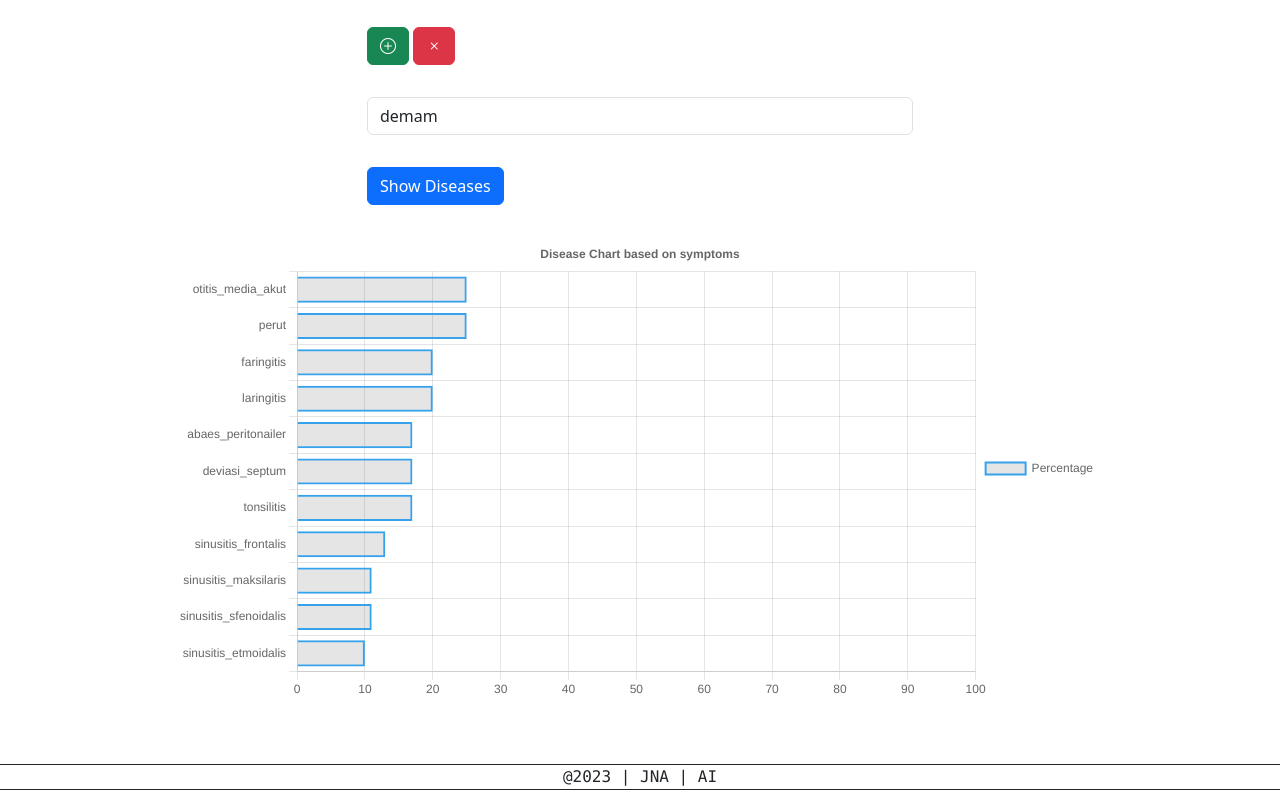
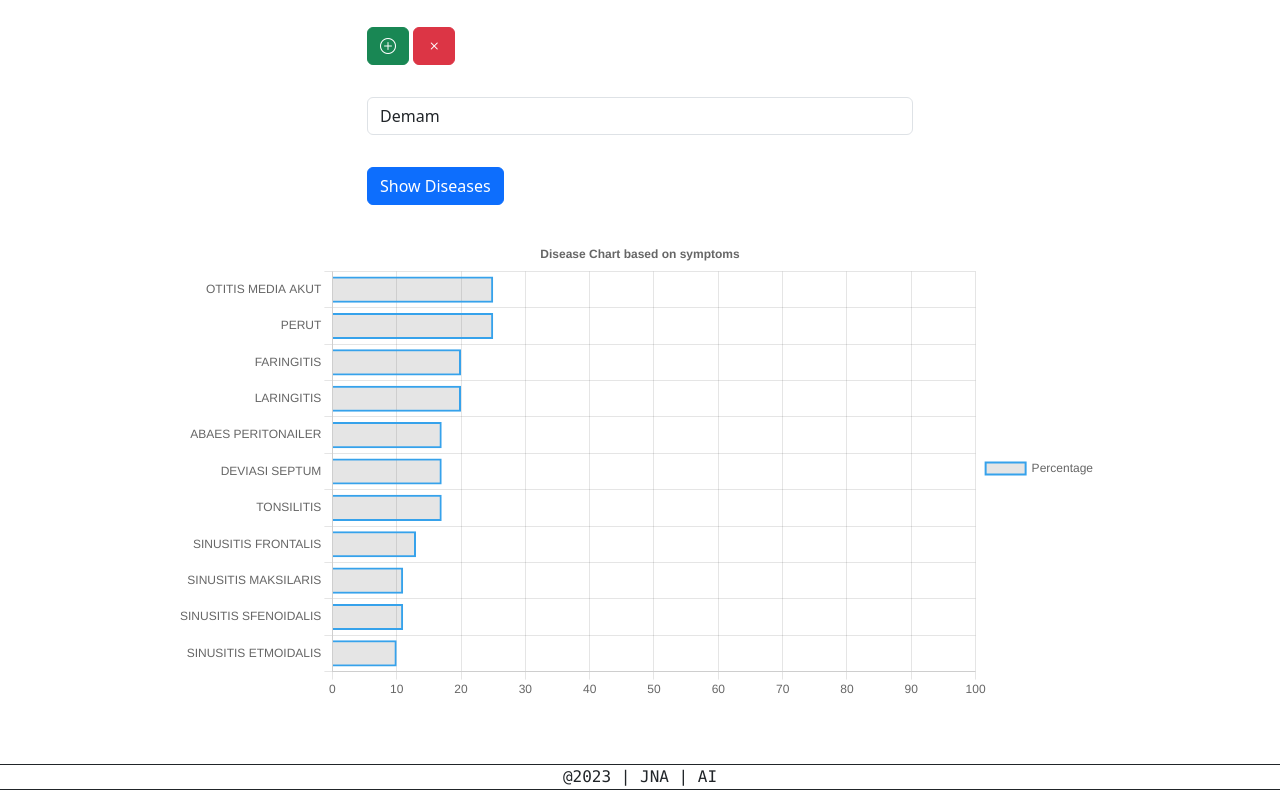
Before and after one commit to krisna31/sistem-pakar-ai-tht, a website built with Vite: page index.html in a window 1280 px wide. Both pictures are taken after a click on the button "Show Diseases". Shown: the part 109-899 px from the top of the page. Built offline with nearby package versions, Linux system fonts and the light colour scheme.

Commit message:
refactor code make readable at least

```diff
--- /dev/null
+++ b/js/htmlLogic.js
@@ -0,0 +1,61 @@
+import { showChart } from "./chart_logic";
+import { checkDiseases, symptoms } from "./sistem_pakar";
+
+// create global variable for uid
+let INDEX = 0
+
+function deleteSymptomSelect() {
+  console.log(INDEX);
+  if (INDEX <= 1) {
+    alert('minimal 1 gejala')
+    return
+  }
+
+  document.getElementById(`elSelectParent${INDEX-1}`).remove()
+  INDEX--
+}
+
+function addSymptomSelect() {
+  if (INDEX > 38) {
+    alert('Gejala sudah maksimum')
+    return
+  }
+
+  const newParentDiv = document.createElement('div')
+  newParentDiv.setAttribute('class', 'row d-flex justify-content-center align-items-center')
+  newParentDiv.setAttribute('id', `elSelectParent${INDEX}`)
+
+  const newInnerDiv = document.createElement('div')
+  newInnerDiv.setAttribute('class', 'col-10 col-lg-6 mb-3')
+
+  const newSelect = document.createElement('select')
+  newSelect.title = 'elSelect'
+  newSelect.setAttribute('class', 'form-control')
+  newSelect.setAttribute('id', `elSelect${INDEX}`)
+
+  // rakit lego
+  newInnerDiv.appendChild(newSelect)
+  newParentDiv.appendChild(newInnerDiv)
+
+  document.getElementById('formGejala').appendChild(newParentDiv)
+
+
+  const selectElement = document.querySelector(`#elSelect${INDEX}`)
+  for (const [key, symptom] of Object.entries(symptoms)) {
+    const option = new Option(symptom)
+    option.value = key
+    selectElement.add(option);
+  }
+  INDEX++
+}
+
+function submitSymptoms() {
+  let arrSubmittedSymptoms = []
+  for (let index = 0; index < INDEX; index++) {
+    arrSubmittedSymptoms.push(Number(document.getElementById(`elSelect${index}`).value))
+  }
+  arrSubmittedSymptoms = [...new Set(arrSubmittedSymptoms)]
+  showChart(checkDiseases(arrSubmittedSymptoms))
+}
+
+export { addSymptomSelect, deleteSymptomSelect, submitSymptoms }
--- a/js/sistem_pakar.js
+++ b/js/sistem_pakar.js
@@ -1,72 +1,72 @@
 
 // Define the symptoms and their corresponding numbers
 const symptoms = {
-  1: "demam",
-  2: "sakit_kepala",
-  3: "nyeri_bicara_menelan",
-  4: "batuk",
-  5: "hidung_tersumbat",
-  6: "nyeri_telinga",
-  7: "nyeri_tenggorokan",
-  8: "hidung_meler",
-  9: "letih_lesu",
-  10: "mual_muntah",
-  11: "selaput_lendir_merah_bengkak",
-  12: "benjolan_di_leher",
-  13: "nyeri_leher",
-  14: "pembengkakan_kelenjar_getah_bening",
-  15: "pendarahan_hidung",
-  16: "suara_serak",
-  17: "bola_mata_bergerak_tanpa_sadar",
-  18: "dahi_sakit",
-  19: "leher_bengkak",
-  20: "tuli",
-  21: "ada_yang_tumbuh_di_mulut",
-  22: "air_liur_menetes",
-  23: "berat_badan_turun",
-  24: "bunyi_nafas_abnormal",
-  25: "infeksi_sinus",
-  26: "nyeri_antara_mata",
-  27: "nyeri_pinggir_hidung",
-  28: "nyeri_pipi_di_bawah_mata",
-  29: "nyeri_wajah",
-  30: "perubahan_kulit",
-  31: "perubahan_suara",
-  32: "radang_gendang_telinga",
-  33: "sakit_gigi",
-  34: "serangan_vertigo",
-  35: "telinga_berdenging",
-  36: "telinga_terasa_penuh",
-  37: "tenggorokan_gatal",
-  38: "tubuh_tak_seimbang"
+  1: "Demam",
+  2: "Sakit kepala",
+  3: "Nyeri bicara menelan",
+  4: "Batuk",
+  5: "Hidung tersumbat",
+  6: "Nyeri telinga",
+  7: "Nyeri tenggorokan",
+  8: "Hidung meler",
+  9: "Letih lesu",
+  10: "Mual muntah",
+  11: "Selaput lendir merah bengkak",
+  12: "Benjolan di leher",
+  13: "Nyeri leher",
+  14: "Pembengkakan kelenjar getah bening",
+  15: "Pendarahan hidung",
+  16: "Suara serak",
+  17: "Bola mata bergerak tanpa sadar",
+  18: "Dahi sakit",
+  19: "Leher bengkak",
+  20: "Tuli",
+  21: "Ada yang tumbuh di mulut",
+  22: "Air liur menetes",
+  23: "Berat badan turun",
+  24: "Bunyi nafas abnormal",
+  25: "Infeksi sinus",
+  26: "Nyeri antara mata",
+  27: "Nyeri pinggir hidung",
+  28: "Nyeri pipi di bawah mata",
+  29: "Nyeri wajah",
+  30: "Perubahan kulit",
+  31: "Perubahan suara",
+  32: "Radang gendang telinga",
+  33: "Sakit gigi",
+  34: "Serangan vertigo",
+  35: "Telinga berdenging",
+  36: "Telinga terasa penuh",
+  37: "Tenggorokan gatal",
+  38: "Tubuh tak seimbang"
 };
 
 // Define the diseases and their corresponding symptoms
 const diseases = {
-  contract_ulcers: [3, 16],
-  abaes_paraflaringeal: [3, 19],
-  abaes_peritonailer: [1, 2, 7, 14, 16, 22],
-  barotitis_media: [2, 6],
-  deviasi_septum: [1, 5, 6, 15, 25, 29],
-  faringitis: [1, 3, 7, 13, 14],
-  kanker_laring: [3, 4, 7, 13, 16, 23, 24],
-  kanker_leher_dan_kepala: [3, 12, 15, 21, 30, 31],
-  kanker_leher_metastatik: [12],
-  kanker_nasofaring: [5, 15],
-  kanker_tonsil: [7, 12],
-  laringitis: [1, 3, 14, 19, 37],
-  neuronitis_vestibularis: [10, 17],
-  osteosklerosis: [20, 35],
-  otitis_media_akut: [1, 6, 10, 32],
-  meniere: [6, 10, 34, 36],
-  tonsilitis: [1, 2, 3, 4, 7, 10],
-  tumor_syaraf_pendengaran: [2, 20, 38],
-  vertigo_postular: [17],
-  sinusitis_maksilaris: [1, 2, 4, 5, 8, 9, 11, 28, 33],
-  sinusitis_frontalis: [1, 2, 4, 5, 8, 9, 11, 18],
-  sinusitis_etmoidalis: [1, 2, 4, 5, 8, 9, 11, 18, 26, 27],
-  sinusitis_sfenoidalis: [1, 2, 4, 5, 6, 8, 9, 11, 12],
-  perut: [1, 2, 3, 4],
+  "CONTRACT ULCERS": [3, 16],
+  "ABAES PARAFLARINGEAL": [3, 19],
+  "ABAES PERITONAILER": [1, 2, 7, 14, 16, 22],
+  "BAROTITIS MEDIA": [2, 6],
+  "DEVIASI SEPTUM": [1, 5, 6, 15, 25, 29],
+  "FARINGITIS": [1, 3, 7, 13, 14],
+  "KANKER LARING": [3, 4, 7, 13, 16, 23, 24],
+  "KANKER LEHER DAN KEPALA": [3, 12, 15, 21, 30, 31],
+  "KANKER LEHER METASTATIK": [12],
+  "KANKER NASOFARING": [5, 15],
+  "KANKER TONSIL": [7, 12],
+  "LARINGITIS": [1, 3, 14, 19, 37],
+  "NEURONITIS VESTIBULARIS": [10, 17],
+  "OSTEOSKLEROSIS": [20, 35],
+  "OTITIS MEDIA AKUT": [1, 6, 10, 32],
+  "MENIERE": [6, 10, 34, 36],
+  "TONSILITIS": [1, 2, 3, 4, 7, 10],
+  "TUMOR SYARAF PENDENGARAN": [2, 20, 38],
+  "VERTIGO POSTULAR": [17],
+  "SINUSITIS MAKSILARIS": [1, 2, 4, 5, 8, 9, 11, 28, 33],
+  "SINUSITIS FRONTALIS": [1, 2, 4, 5, 8, 9, 11, 18],
+  "SINUSITIS ETMOIDALIS": [1, 2, 4, 5, 8, 9, 11, 18, 26, 27],
+  "SINUSITIS SFENOIDALIS": [1, 2, 4, 5, 6, 8, 9, 11, 12],
+  "PERUT": [1, 2, 3, 4],
 };
 
 // Define a function to check diseases based on symptoms
--- a/main.js
+++ b/main.js
@@ -1,68 +1,13 @@
-import { showChart } from "./js/chart_logic";
-import { checkDiseases, symptoms } from "./js/sistem_pakar";
+// import necceseary js
+import { addSymptomSelect, deleteSymptomSelect, submitSymptoms } from "./js/htmlLogic";
 
-let INDEX = 0
+// add one select to form just run once
+addSymptomSelect()
 
-addSymptomSelect(INDEX)
-
-function deleteSymptomSelect() {
-  console.log(INDEX);
-  if (INDEX <= 1) {
-    alert('minimal 1 gejala')
-    return
-  }
-
-  document.getElementById(`elSelectParent${INDEX-1}`).remove()
-  INDEX--
-}
-
-function addSymptomSelect() {
-  if (INDEX > 38) {
-    alert('Gejala sudah maksimum')
-    return
-  }
-
-  const newParentDiv = document.createElement('div')
-  newParentDiv.setAttribute('class', 'row d-flex justify-content-center align-items-center')
-  newParentDiv.setAttribute('id', `elSelectParent${INDEX}`)
-
-  const newInnerDiv = document.createElement('div')
-  newInnerDiv.setAttribute('class', 'col-10 col-lg-6 mb-3')
-
-  const newSelect = document.createElement('select')
-  newSelect.title = 'elSelect'
-  newSelect.setAttribute('class', 'form-control')
-  newSelect.setAttribute('id', `elSelect${INDEX}`)
-
-  // rakit lego
-  newInnerDiv.appendChild(newSelect)
-  newParentDiv.appendChild(newInnerDiv)
-
-  document.getElementById('formGejala').appendChild(newParentDiv)
-
-
-  const selectElement = document.querySelector(`#elSelect${INDEX}`)
-  for (const [key, symptom] of Object.entries(symptoms)) {
-    const option = new Option(symptom)
-    option.value = key
-    selectElement.add(option);
-  }
-  INDEX++
-}
-
-function submitSymptoms() {
-  let arrSubmittedSymptoms = []
-  for (let index = 0; index < INDEX; index++) {
-    arrSubmittedSymptoms.push(Number(document.getElementById(`elSelect${index}`).value))
-  }
-  arrSubmittedSymptoms = [...new Set(arrSubmittedSymptoms)]
-  showChart(checkDiseases(arrSubmittedSymptoms))
-}
-
+// add event listener to button add, delete, and submit
 document.getElementById('add_symptom')
   .addEventListener('click', addSymptomSelect)
 document.getElementById(`deleteSymptomSelect`)
   .addEventListener('click', deleteSymptomSelect)
-
-
-document.getElementById('show_chart').addEventListener('click', _ => submitSymptoms())
+document.getElementById('show_chart')
+  .addEventListener('click', submitSymptoms)
```
Also changed, not shown: dist/index.html, 2 other files.
